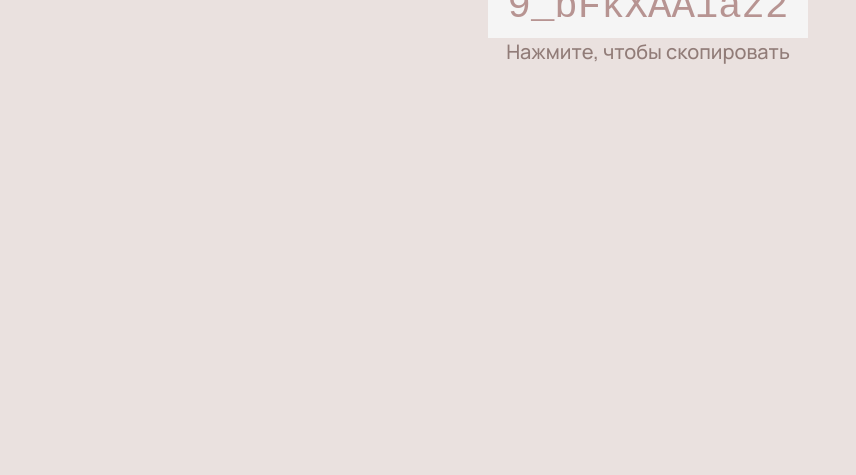
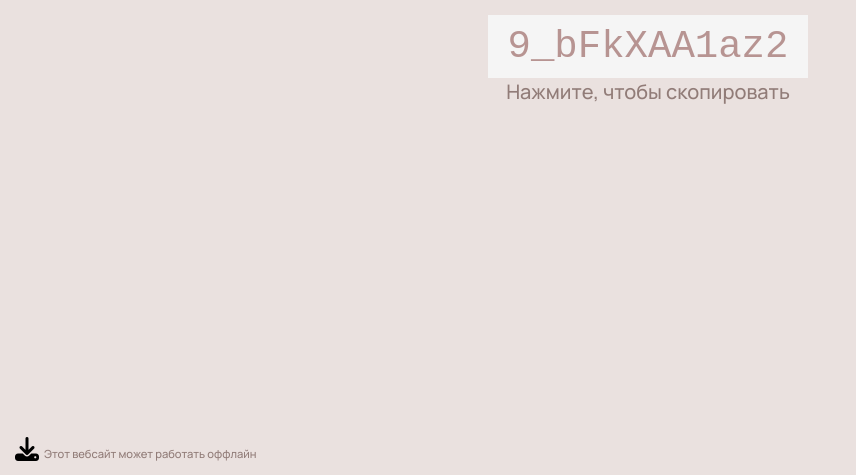
Before and after one commit to I-can-t-think-of-any-name/pass-gen, a plain HTML site: page index.html in a window 1280 px wide. Shown: the part 325-800 px from the top of the page, without its empty margins (0-856 px from the left). Drawn offline with nearby package versions, Linux system fonts and the light colour scheme.

Commit message:
Update index.html

```diff
--- a/index.html
+++ b/index.html
@@ -23,7 +23,7 @@
     body {
       font-family: "Manrope", sans-serif;
       background-color: var(--color-background);
-      top: -20%;
+      top: -15%;
       height: 100%;
       width: 100%;
       display: flex;
@@ -118,6 +118,12 @@
       padding: 0.5em 0.5em;
       margin-right: 10px;
     }
+
+    .download {
+        bottom: 10px;
+        left: 15px;
+        position: fixed;
+    }
   </style>
 </head>
 
@@ -179,10 +185,12 @@
     <span style="margin-left: 5px">!#$%&()*+.:;=>?@[\]^`{|}~</span>
   </div>
 
+  <a style="text-decoration: none; color: inherit;" href="#" class="download" download="passGenie.html"><i class="fa-solid fa-download"></i><span class="to-copy" style="font-size: 0.7rem;padding-left:5px">Этот вебсайт может работать оффлайн</span></div>
+
   <script src="https://cdn.jsdelivr.net/npm/clipboard@2.0.11/dist/clipboard.min.js"></script>
   <script src="https://kit.fontawesome.com/033b763f34.js" crossorigin="anonymous"></script>
-  <script src="https://unpkg.com/@popperjs/core@2"></script>
-  <script src="https://unpkg.com/tippy.js@6"></script>
+  <script src="https://unpkg.com/@popperjs/core@2.11.8"></script>
+  <script src="https://unpkg.com/tippy.js@6.3.7"></script>
   <script>
     const generatePassword = () => {
       const cont = window._tippy2.props.content;
@@ -266,7 +274,6 @@
         .querySelector("#set-length")
         .addEventListener('change', e => e.target.value = (8 <= parseInt(e.target.value) && parseInt(e.target.value) <= 25) ? e.target.value : Math.min(Math.max(parseInt(e.target.value), 8), 25));
 
-
       window._tippy2.props.content.querySelectorAll("[id*='set-']").forEach(
         (el) =>
         (el.onchange = () => {
```
